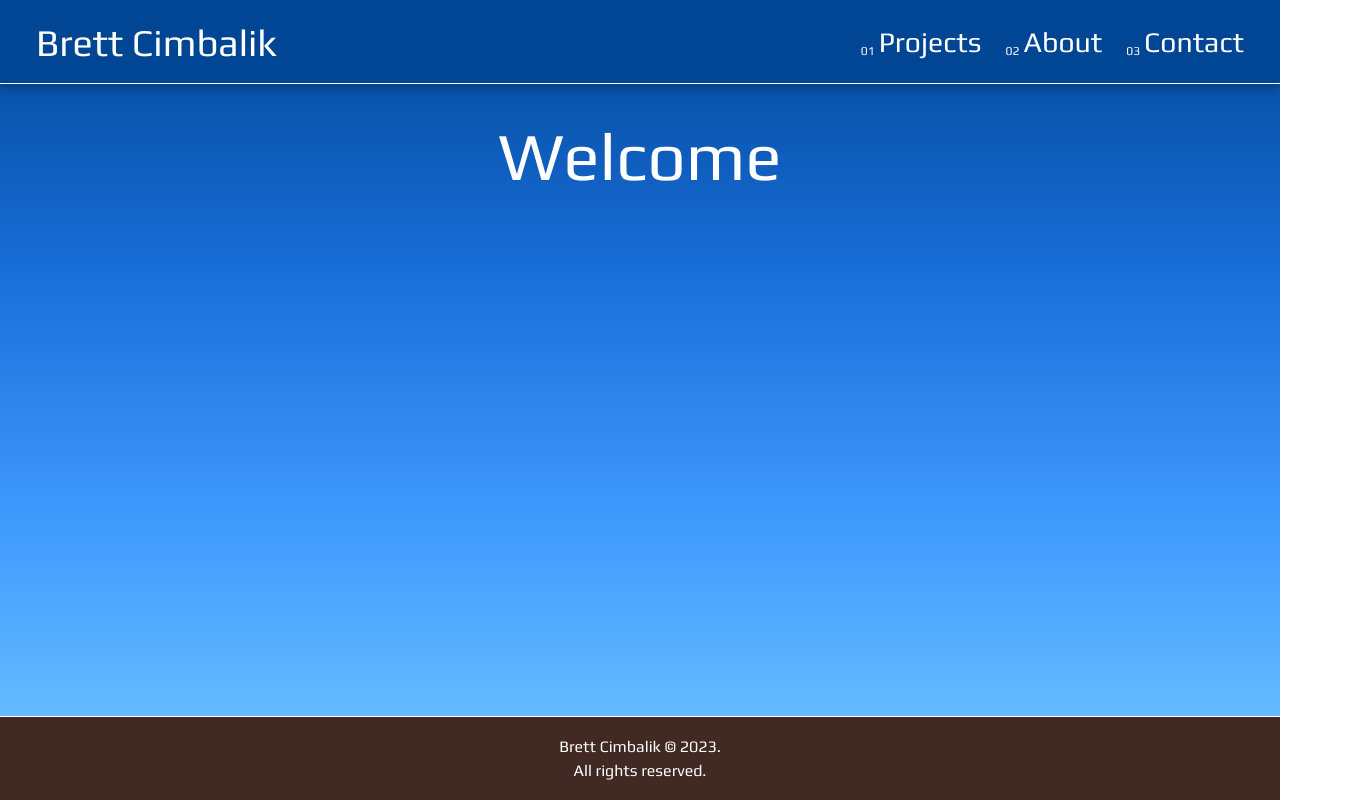
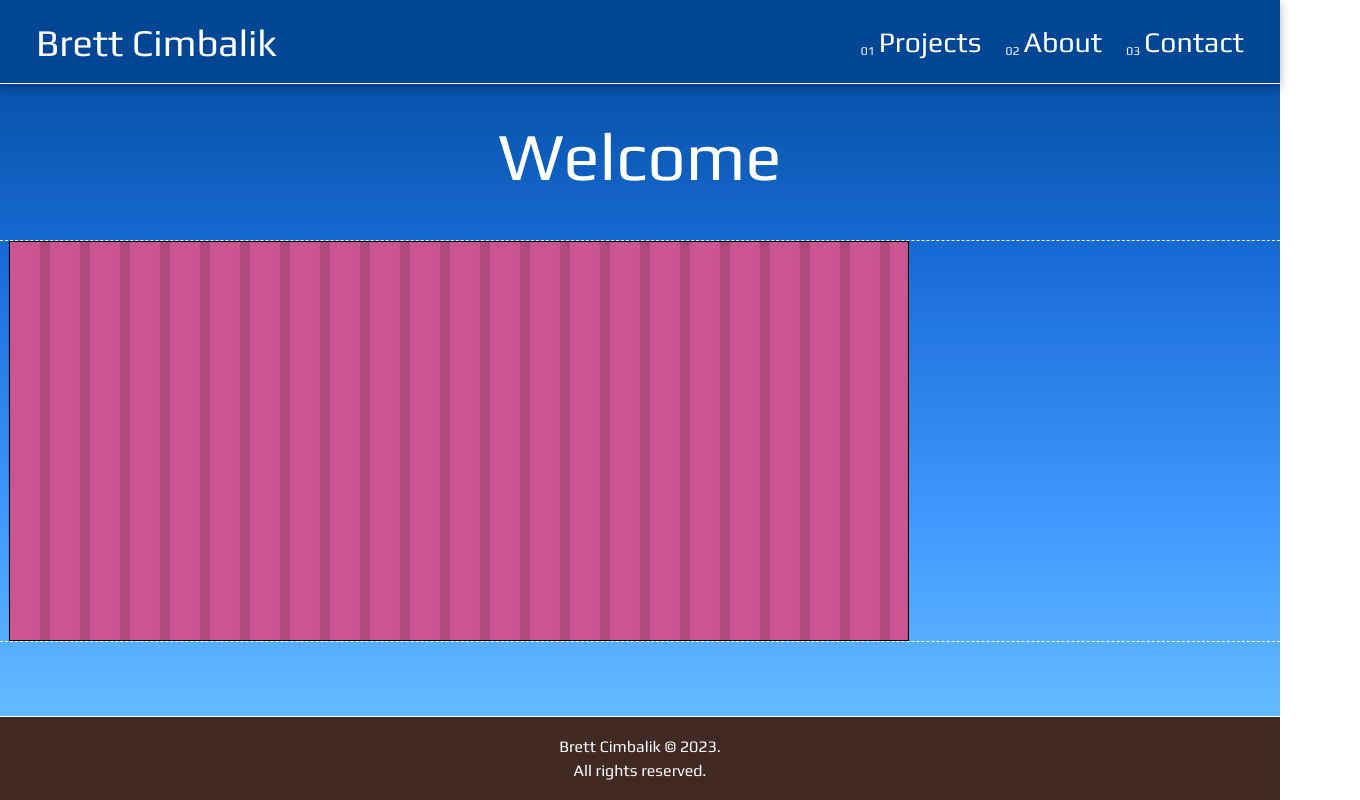
Before and after one commit to bcimbali/my-site-2, a Next.js app: page / in a window 1280 px wide. Shown: the whole page, 1360 px wide, since content can reach past the window. Built offline with nearby package versions, Linux system fonts and the light colour scheme.

Commit message:
feat(page): add initial homepage components

```diff
--- a/src/components/HomePage/index.tsx
+++ b/src/components/HomePage/index.tsx
@@ -3,9 +3,12 @@
 import styled from 'styled-components';
 import React from 'react';
 import PageTitle from '@/components/PageTitle';
+import TrainMarquee from '@/components/TrainMarquee';
+import ShippingContainer from '@/components/ShippingContainer';
 
 const StyledDiv = styled.div`
   display: flex;
+  flex-direction: column;
   align-items: center;
   grid-column: 1/-1;
   justify-content: center;
@@ -15,6 +18,10 @@ const HomePage = () => {
   return (
     <StyledDiv>
       <PageTitle>Welcome</PageTitle>
+      <TrainMarquee>
+        <ShippingContainer />
+        <ShippingContainer />
+      </TrainMarquee>
     </StyledDiv>
   );
 };
--- /dev/null
+++ b/src/components/ShippingContainer/index.tsx
@@ -0,0 +1,43 @@
+'use client';
+
+import React from 'react';
+import styled, { css } from 'styled-components';
+
+const ShipContainer = styled.div`
+  ${({ theme }) => css`
+    align-items: center;
+    border: 1px solid #000000;
+    display: flex;
+    justify-content: center;
+    position: relative;
+    height: 400px;
+    width: 900px;
+
+    background: repeating-linear-gradient(
+        90deg,
+        rgba(0, 0, 0, 0.2),
+        rgba(0, 0, 0, 0.2) 30px,
+        rgba(0, 0, 0, 0.3) 30px,
+        rgba(0, 0, 0, 0.3) 40px
+      ),
+      hotpink;
+  `}
+`;
+
+const OuterShippingWrapper = styled.div`
+  ${({ theme }) => css`
+    align-items: center;
+    display: flex;
+    flex-direction: column;
+  `}
+`;
+
+const ShippingContainer = () => {
+  return (
+    <OuterShippingWrapper>
+      <ShipContainer />
+    </OuterShippingWrapper>
+  );
+};
+
+export default ShippingContainer;
--- /dev/null
+++ b/src/components/TrainMarquee/index.tsx
@@ -0,0 +1,64 @@
+'use client';
+
+import React from 'react';
+import styled, { css, keyframes } from 'styled-components';
+
+const scroll = keyframes`
+  from {
+    transform: translateX(0);
+  }
+  to {
+    transform: translateX(calc(-100% - var(--gap)));
+  }
+`;
+
+const scrollAbs = keyframes`
+  from {
+    transform: translateX(calc(100% + var(--gap)));
+  }
+  to {
+    transform: translateX(0);
+  }
+`;
+
+const MarqueeContainer = styled.div`
+  ${({ theme }) => css`
+    --gap: 1rem;
+    animation-direction: reverse;
+    border: 1px dashed white;
+    display: flex;
+    gap: var(--gap);
+    max-width: 1440px;
+    overflow: hidden;
+    position: relative;
+    user-select: none;
+  `}
+`;
+
+const MarqueeContent = styled.div`
+  ${({ theme }) => css`
+    --gap: 1rem;
+    animation: ${scroll} 10s linear infinite;
+    animation-direction: reverse;
+    display: flex;
+    flex-shrink: 0;
+    gap: var(--gap);
+    justify-content: space-around;
+    min-width: 100%;
+
+    &:last-child {
+      animation-name: ${scrollAbs};
+    }
+  `}
+`;
+
+const TrainMarquee = ({ children }: { children: React.ReactNode }) => {
+  return (
+    <MarqueeContainer>
+      <MarqueeContent>{children}</MarqueeContent>
+      <MarqueeContent aria-hidden="true">{children}</MarqueeContent>
+    </MarqueeContainer>
+  );
+};
+
+export default TrainMarquee;
```
